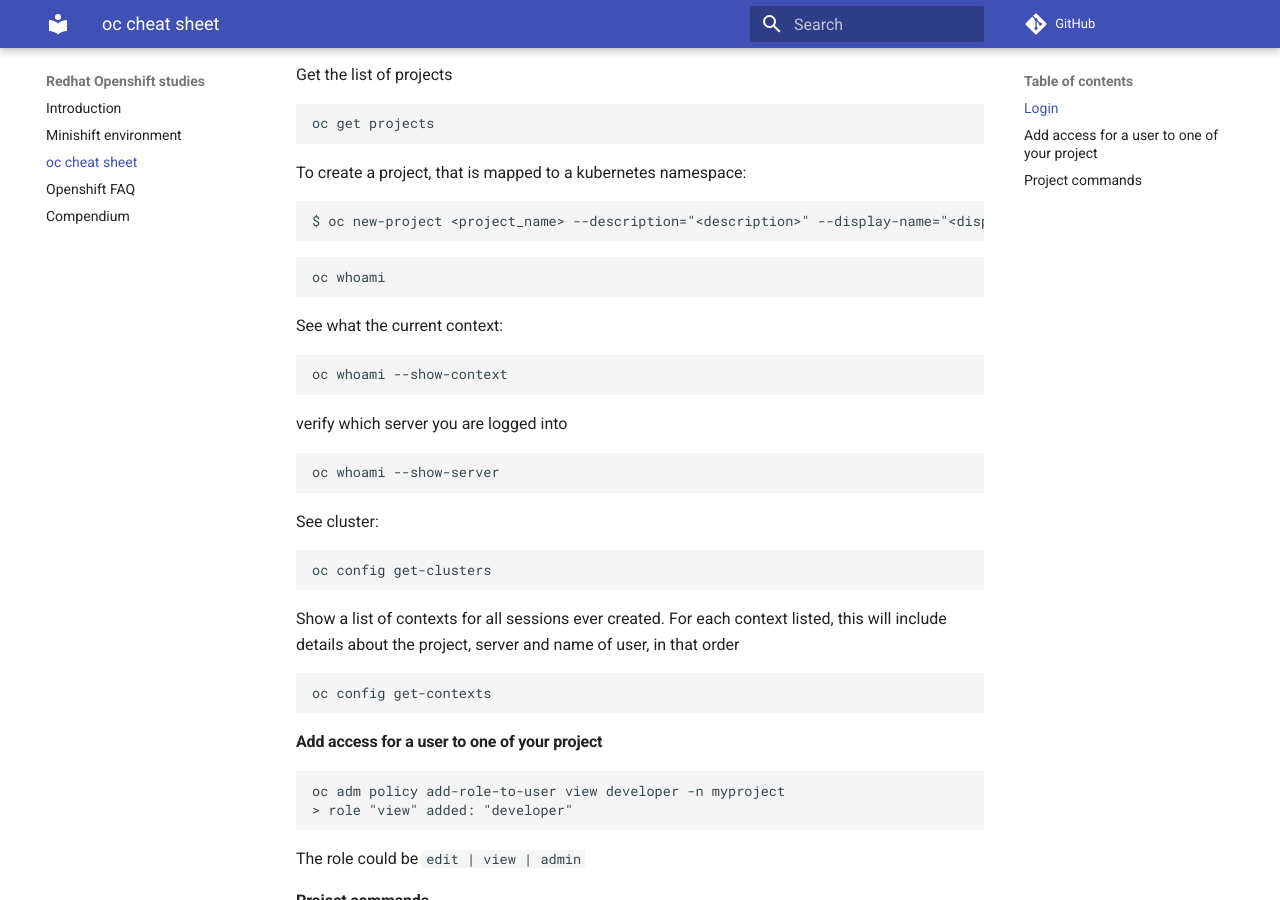
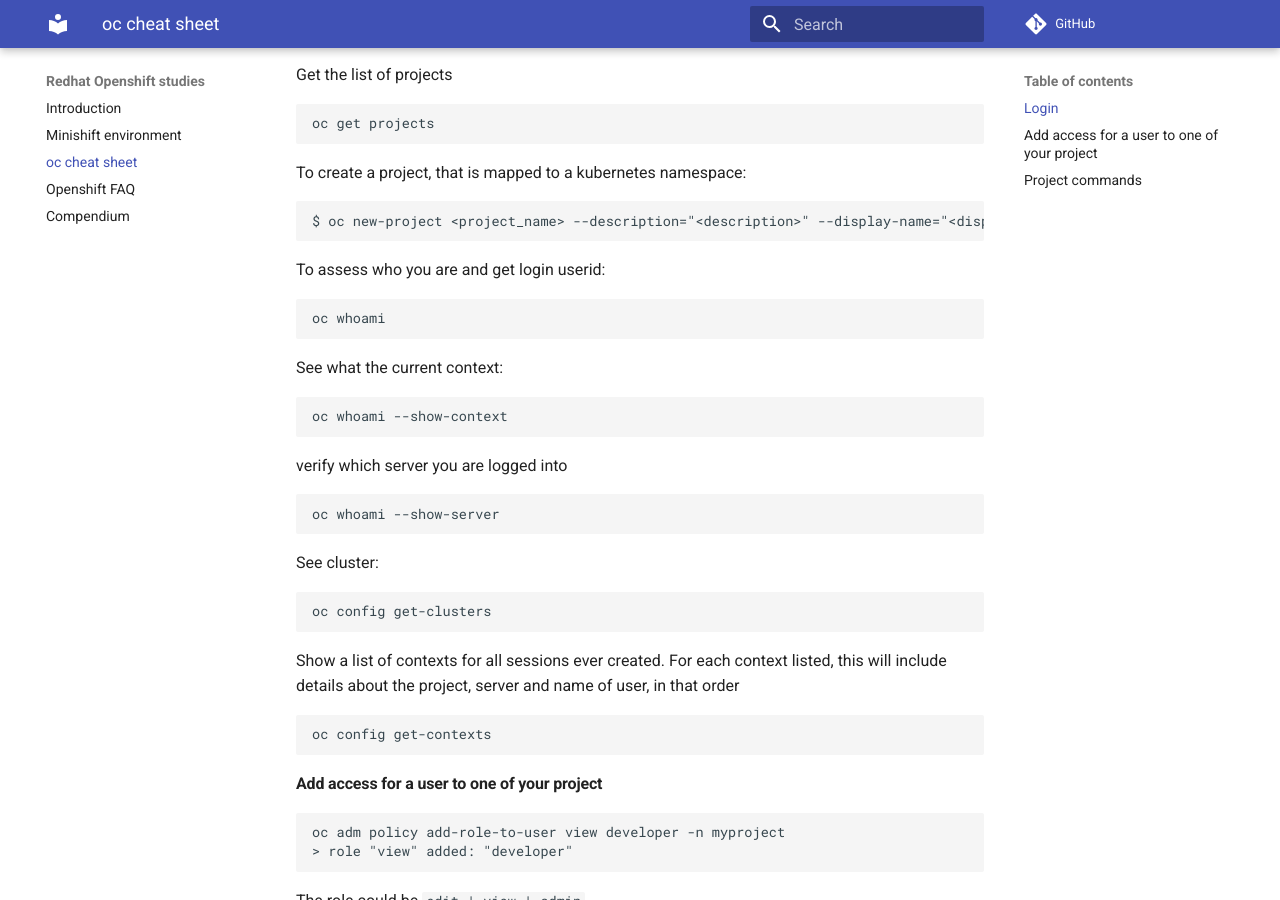
Before and after one commit to jbcodeforce/openshift-studies, an MkDocs documentation site: the page built from docs/oc-cli.md, in a window 1280 px wide and 900 px high, scrolled down 380 px. Built offline with MkDocs 1.6.1 and Material for MkDocs 9.7.7, drawn with Linux system fonts in a browser that asks for light colours; comment, search, counter and statistics services are not loaded.

````diff
--- a/docs/oc-cli.md
+++ b/docs/oc-cli.md
@@ -25,6 +25,7 @@
 $ oc new-project <project_name> --description="<description>" --display-name="<display_name>"
 ```
 
+To assess who you are and get login userid:
 ```
 oc whoami
 ```
````
